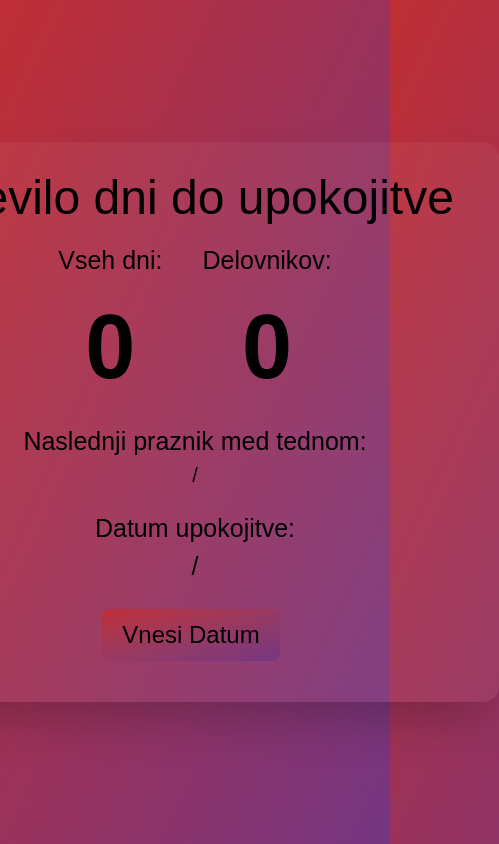
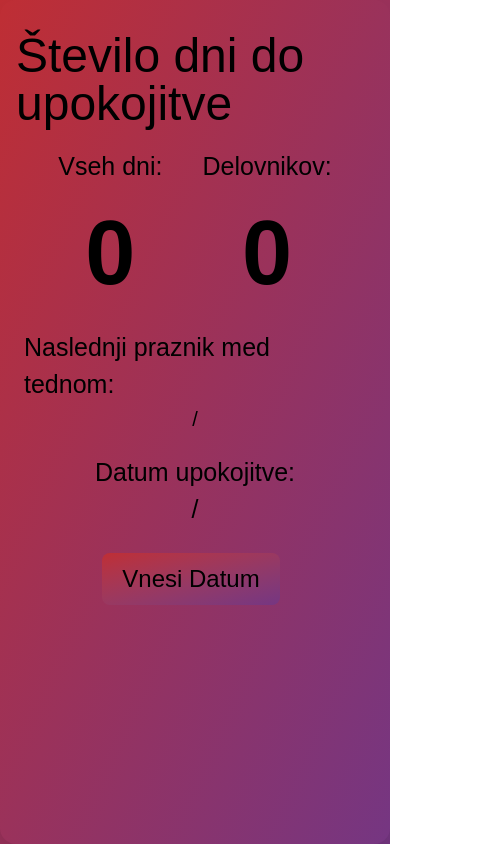
Before and after one commit to DomenGoli/Delovniki, a React (Vite) app: page / in a window 390 px wide. Shown: the whole page, 499 px wide, since content can reach past the window. Built offline with nearby package versions, Linux system fonts and the light colour scheme.

Commit message:
Responsive design

```diff
--- a/src/App.tsx
+++ b/src/App.tsx
@@ -161,7 +161,7 @@ function App() {
     );
 
     return (
-        <div className="relative w-[38rem] h-[35rem] bg-white/5 flex flex-col items-center rounded-2xl shadow-2xl p-[1rem] transition-all duration-2000">
+        <div className="relative lg:w-[38rem] lg:h-[35rem] w-[100%] h-[100vh] lg:bg-white/5 flex flex-col items-center rounded-2xl shadow-2xl p-[1rem] transition-all duration-2000">
             <Title />
 
             <div className="flex gap-10">
```
